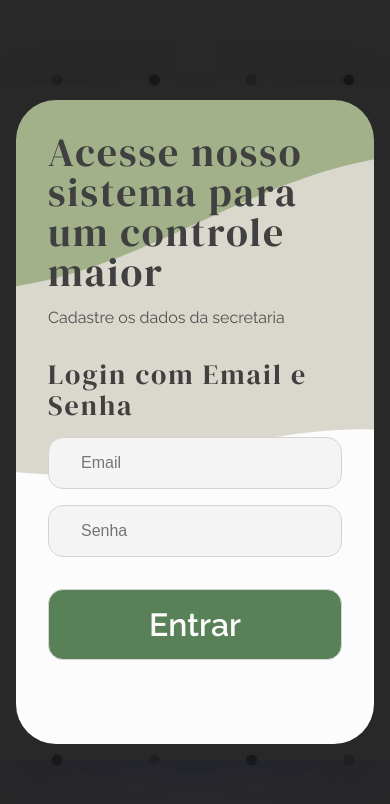
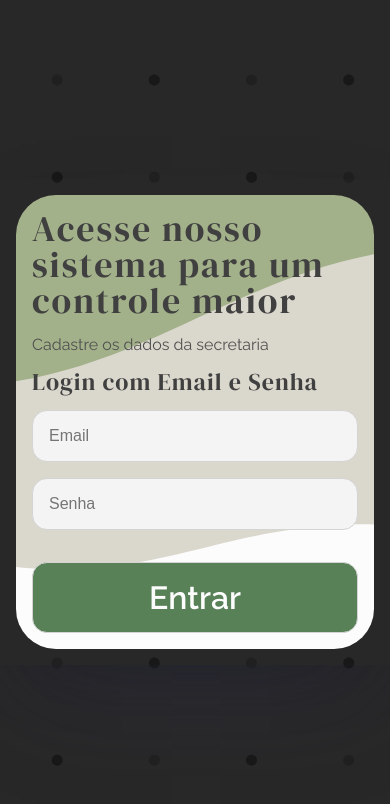
Before and after one commit to jorgeSilva/projeto_educacao_acao, a React (Create React App) app: page / in a window 390 px wide. Shown: the top 804 px of the page. Built offline with nearby package versions, Linux system fonts and the light colour scheme.

Commit message:
fix - correção no tamanho dos textos e paddings na tela de login e no tamanho do card central

```diff
--- a/src/login/Login.module.css
+++ b/src/login/Login.module.css
@@ -183,6 +183,10 @@
 }
 
 @media (max-width: 491px) {
+  .login__content{
+    height: auto;
+  }
+
   .login__left__side{
     display: none;
   }
@@ -190,6 +194,32 @@
   .login__rigth__side{
     grid-column: 1 / -1;
     border-radius: 40px;
-    padding: 2rem;
+    padding: 1rem;
+  }
+
+  .login__rigth__side__h1{
+    font-size: 2.25rem;
+  }
+
+  .login__text__aux{
+    font-size: 1rem;
+  }
+
+  .login__rigth__side__h2{
+    font-size: 1.5rem;
+    letter-spacing: 1px;
+    line-height: 1;
+    padding-top: 1rem;
+  }
+
+  .login__form input{
+    width: 100%;
+    font-size: 1rem;
+    margin-bottom: 1rem;
+    padding: 1rem;
+    border-radius: 15px;
+    border: 1px solid var(--c7);
+    background-color: var(--c3);
+    transition: .3s ease;
   }
 }
```
